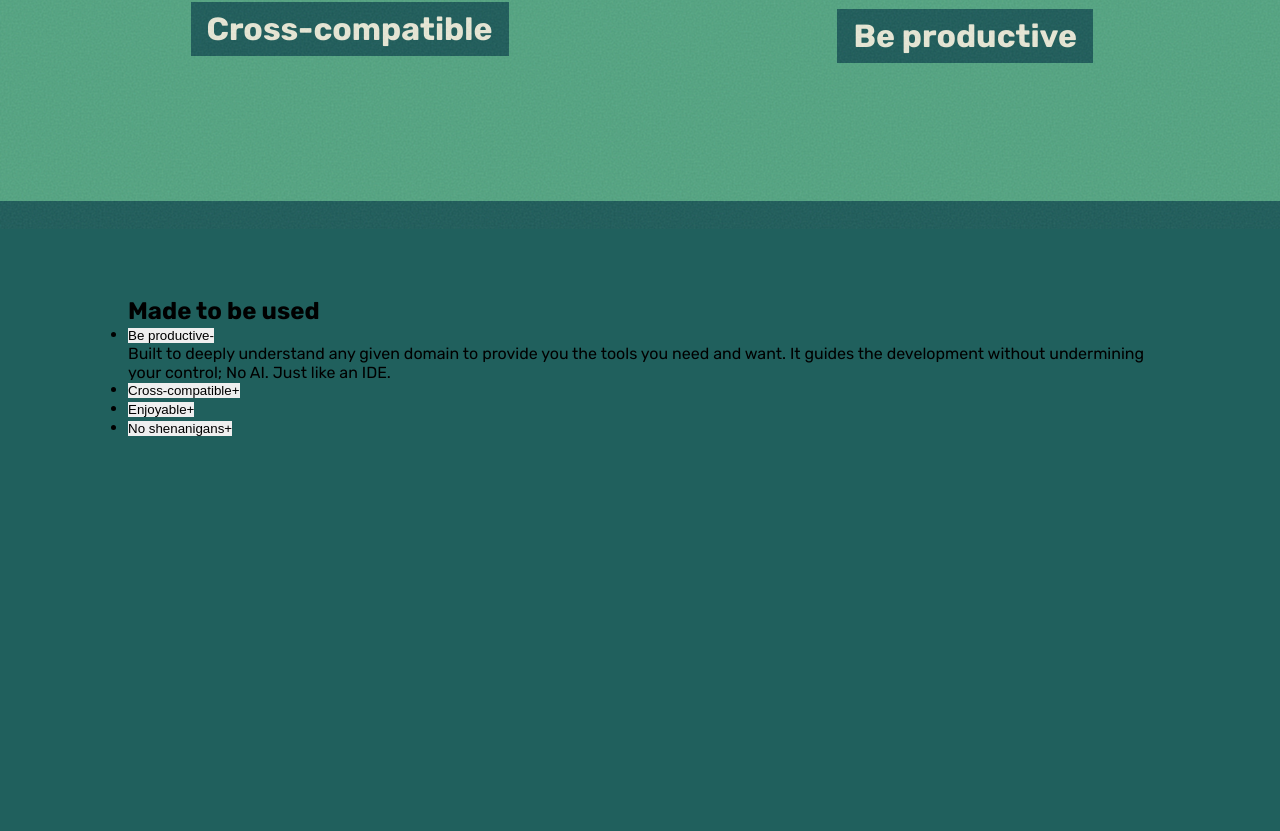
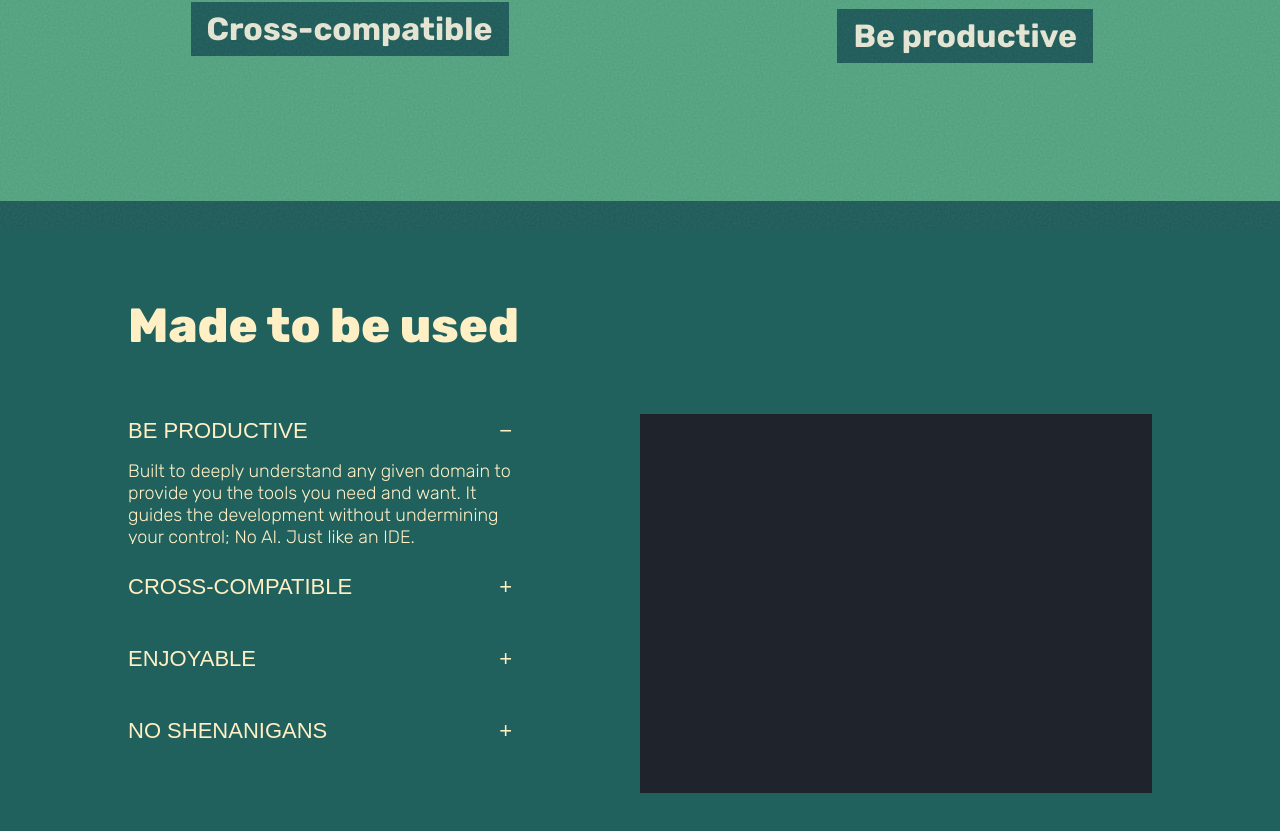
Before and after one commit to pieter-groenendijk/sifaka-dev-landingsite, a Svelte app in the folder landingsite/: page / in a window 1280 px wide. Shown: the part 571-1402 px from the top of the page. Built offline with nearby package versions, Linux system fonts and the light colour scheme.

Commit message:
Added some layout and styling to second section

```diff
--- a/landingsite/index.html
+++ b/landingsite/index.html
@@ -25,6 +25,7 @@
 
         html {
             font-family: "Rubik", sans-serif;
+            font-optical-sizing: auto;
             background-color: var(--dark-green);
         }
     </style>
--- a/landingsite/src/ShowcaseSection.svelte
+++ b/landingsite/src/ShowcaseSection.svelte
@@ -41,7 +41,7 @@
         class:feature--is-open={isOpen}
     >
         <button class="feature__header" onclick={() => {openedFeature = index}}>
-            <span class="feature__title">{feature.title}</span><span class="feature__status">{#if isOpen}-{:else}+{/if}</span>
+            <span class="feature__title">{feature.title}</span><span class="feature__status">{#if isOpen}−{:else}+{/if}</span>
         </button>
         <div
             class="feature__description feature__description--measuring"
@@ -50,36 +50,78 @@
     </li>
 {/snippet}
 
-<Section>
-    <h2>Made to be used</h2>
-    <div class="content">
-        <div>
-            <ul>
-                {#each features as feature, index}
-                    {@render Feature(feature, index)}
-                {/each}
-            </ul>
+<Section id="section--features">
+    <h2 class="title">Made to be used</h2>
+    <div class="hor-divided">
+        <ul class="features">
+            {#each features as feature, index}
+                {@render Feature(feature, index)}
+            {/each}
+        </ul>
+        <div class="demo">
+            <div class="demo-placeholder"></div>
+            <button></button>
         </div>
-        <div></div>
     </div>
 </Section>
 
 <style>
+    :global(#section--features .section__content) {
+        max-width: 1600px;
+        display: flex;
+        flex-direction: column;
+    }
+
+    .title {
+        margin-bottom: 60px;
+        font-size: 48px;
+        font-weight: 800;
+        color: var(--yellow);
+    }
+
+    .hor-divided {
+        flex-grow: 1;
+        display: grid;
+        grid-template-columns: minmax(300px, 6fr) 8fr;
+        gap: 128px;
+    }
+
+    .features {
+        align-self: center;
+    }
+
+    .feature {
+        margin-bottom: 30px;
+        list-style: none;
+        color: var(--yellow);
+    }
+
     .feature__header {
-        appearance: none;
+        width: 100%;
+        display: flex;
+        justify-content: space-between;
+        text-transform: uppercase;
+        font-size: 22px;
+        transition: 300ms font-weight ease-in-out;
+    }
+
+    .feature__title {
+
     }
 
     .feature__description {
+        margin-top: 16px;
         max-height: 0;
+        overflow: hidden;
         opacity: 0;
-        overflow: hidden;
+        font-size: 18px;
+        font-weight: 300;
         transition:
             max-height 300ms ease-in-out,
             opacity 200ms ease-in-out;
     }
 
     .feature__description--measuring {
-        position: absolute;
         max-height: unset;
         visibility: hidden;
         pointer-events: none;
@@ -89,4 +131,8 @@
         max-height: var(--opened-height);
         opacity: 1;
     }
+
+    .demo {
+        background-color: var(--dark);
+    }
 </style>
--- a/landingsite/src/app.css
+++ b/landingsite/src/app.css
@@ -22,3 +22,11 @@ body {
     background-color: var(--light);
     color: var(--dark-green);
 }
+
+button {
+    appearance: none;
+    background: unset;
+    user-select: auto;
+    cursor: pointer;
+    color: unset;
+}
```
